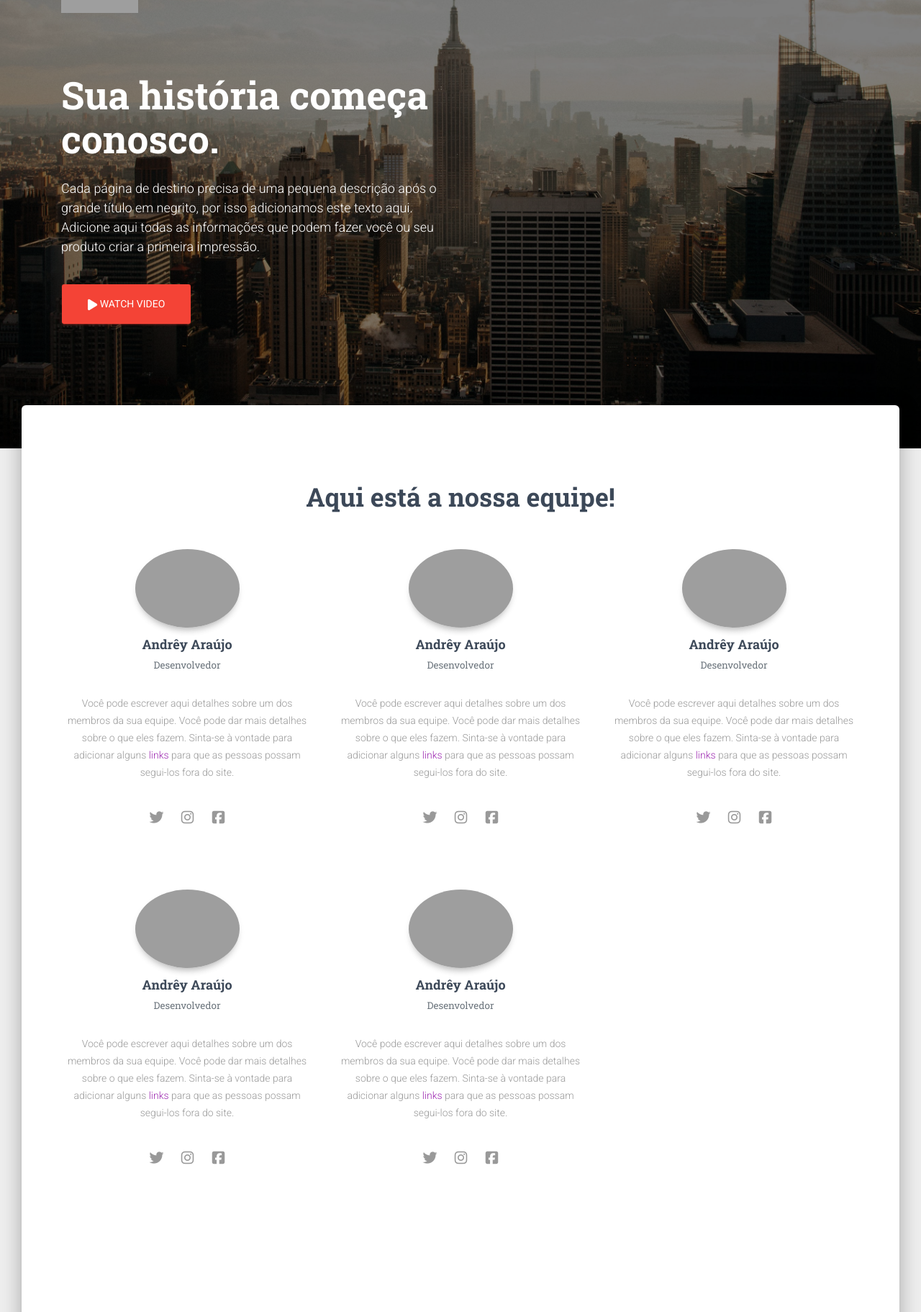
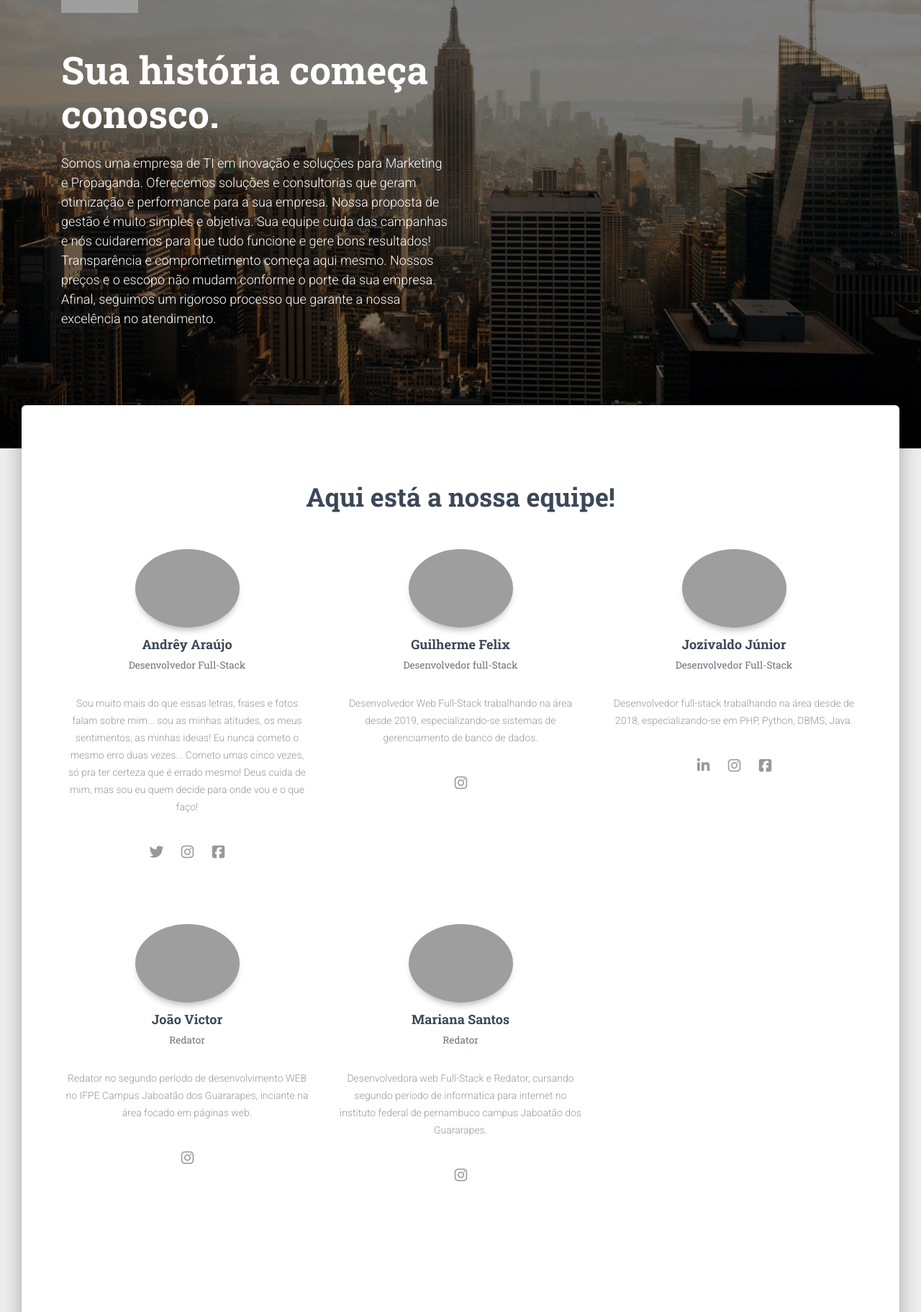
Before and after one commit to andreyaraujo/desabroche, a PHP site: page /equipe.php in a window 1280 px wide. Shown: the part 97-1920 px from the top of the page at 72% size. Run offline with PHP 8.4, Linux system fonts and the light colour scheme; some libraries are stand-ins or nearby versions; grey boxes are pictures that could not be loaded.

Commit message:
Add files via upload

```diff
--- a/About US.php
+++ b/About US.php
@@ -106,7 +106,7 @@
         <script>
           document.write(new Date().getFullYear())
         </script>, feito com <i class="material-icons">favorite</i> por
-        <a href="#" target="_blank">Projeto:YI</a> para a web.
+        <a href="equipe.php">Projeto:YI</a> para a web.
       </div>
     </div>
   </footer>
--- a/equipe.php
+++ b/equipe.php
@@ -56,11 +56,15 @@
       <div class="row">
         <div class="col-md-6">
           <h1 class="title">Sua história começa conosco.</h1>
-          <h4>Cada página de destino precisa de uma pequena descrição após o grande título em negrito, por isso adicionamos este texto aqui. Adicione aqui todas as informações que podem fazer você ou seu produto criar a primeira impressão.</h4>
+          <h4>Somos uma empresa de TI em inovação e soluções para Marketing e Propaganda.
+            Oferecemos soluções e consultorias que geram otimização e performance para a sua empresa.
+            Nossa proposta de gestão é muito simples e objetiva. Sua equipe cuida das campanhas e nós cuidaremos para que tudo funcione e gere bons resultados!
+            Transparência e comprometimento começa aqui mesmo.
+            Nossos preços e o escopo não mudam conforme o porte da sua empresa. Afinal, seguimos um rigoroso processo que garante a nossa excelência no atendimento.</h4>
           <br>
-          <a href="https://www.youtube.com/watch?v=dQw4w9WgXcQ" target="_blank" class="btn btn-danger btn-raised btn-lg">
+          <!-- <a href="https://www.youtube.com/watch?v=dQw4w9WgXcQ" target="_blank" class="btn btn-danger btn-raised btn-lg">
             <i class="fa fa-play"></i> Watch video
-          </a>
+          </a> -->
         </div>
       </div>
     </div>
@@ -79,11 +83,13 @@
                   </div>
                   <h4 class="card-title">Andrêy Araújo
                     <br>
-                    <small class="card-description text-muted">Desenvolvedor</small>
+                    <small class="card-description text-muted">Desenvolvedor Full-Stack</small>
                   </h4>
                   <div class="card-body">
-                    <p class="card-description">Você pode escrever aqui detalhes sobre um dos membros da sua equipe. Você pode dar mais detalhes sobre o que eles fazem. Sinta-se à vontade para adicionar alguns
-                      <a href="#">links</a> para que as pessoas possam segui-los fora do site.</p>
+                    <p class="card-description">Sou muito mais do que essas letras, frases e fotos falam sobre mim... sou as minhas atitudes, os meus sentimentos, as minhas ideias!
+                      Eu nunca cometo o mesmo erro duas vezes... Cometo umas cinco vezes, só pra ter certeza que é errado mesmo!
+                      Deus cuida de mim, mas sou eu quem decide para onde vou e o que faço!
+                    </p>
                   </div>
                   <div class="card-footer justify-content-center">
                     <a href="https://twitter.com/andreyaraujored" target="_blank" class="btn btn-link btn-just-icon"><i class="fa fa-twitter"></i></a>
@@ -97,20 +103,20 @@
               <div class="team-player">
                 <div class="card card-plain">
                   <div class="col-md-6 ml-auto mr-auto">
-                    <img src="assets/img/equipe/andrey.jpg" alt="Thumbnail Image" class="img-raised rounded-circle img-fluid">
+                    <img src="assets/img/equipe/guilherme.jpeg" alt="Thumbnail Image" class="img-raised rounded-circle img-fluid">
                   </div>
-                  <h4 class="card-title">Andrêy Araújo
+                  <h4 class="card-title">Guilherme Felix
                     <br>
-                    <small class="card-description text-muted">Desenvolvedor</small>
+                    <small class="card-description text-muted">Desenvolvedor full-Stack</small>
                   </h4>
                   <div class="card-body">
-                    <p class="card-description">Você pode escrever aqui detalhes sobre um dos membros da sua equipe. Você pode dar mais detalhes sobre o que eles fazem. Sinta-se à vontade para adicionar alguns
-                      <a href="#">links</a> para que as pessoas possam segui-los fora do site.</p>
+                    <p class="card-description"> Desenvolvedor Web Full-Stack trabalhando na área desde 2019, especializando-se sistemas de gerenciamento de banco de dados.
+                     <!--  <a href="https://www.instagram.com/p/B64WhDhBigQ/?igshid=1ha7p50qp3xv">para que as pessoas possam segui-los fora do site.</a></p> -->
                   </div>
                   <div class="card-footer justify-content-center">
-                    <a href="https://twitter.com/andreyaraujored" target="_blank" class="btn btn-link btn-just-icon"><i class="fa fa-twitter"></i></a>
-                    <a href="https://www.instagram.com/andrey__araujo/" target="_blank" class="btn btn-link btn-just-icon"><i class="fa fa-instagram"></i></a>
-                    <a href="https://www.facebook.com/andrey.nascimento.904" target="_blank" class="btn btn-link btn-just-icon"><i class="fa fa-facebook-square"></i></a>
+                    <!-- <a href="https://twitter.com/andreyaraujored" target="_blank" class="btn btn-link btn-just-icon"><i class="fa fa-twitter"></i></a> -->
+                    <a href="https://www.instagram.com/p/B64WhDhBigQ/?igshid=1ha7p50qp3xv" target="_blank" class="btn btn-link btn-just-icon"><i class="fa fa-instagram"></i></a>
+                    <!-- <a href="https://www.facebook.com/andrey.nascimento.904" target="_blank" class="btn btn-link btn-just-icon"><i class="fa fa-facebook-square"></i></a> -->
                   </div>
                 </div>
               </div>
@@ -119,20 +125,20 @@
               <div class="team-player">
                 <div class="card card-plain">
                   <div class="col-md-6 ml-auto mr-auto">
-                    <img src="assets/img/equipe/andrey.jpg" alt="Thumbnail Image" class="img-raised rounded-circle img-fluid">
+                    <img src="assets/img/equipe/jozivaldo.jpeg" alt="Thumbnail Image" class="img-raised rounded-circle img-fluid">
                   </div>
-                  <h4 class="card-title">Andrêy Araújo
+                  <h4 class="card-title">Jozivaldo Júnior
                     <br>
-                    <small class="card-description text-muted">Desenvolvedor</small>
+                    <small class="card-description text-muted">Desenvolvedor Full-Stack</small>
                   </h4>
                   <div class="card-body">
-                    <p class="card-description">Você pode escrever aqui detalhes sobre um dos membros da sua equipe. Você pode dar mais detalhes sobre o que eles fazem. Sinta-se à vontade para adicionar alguns
-                      <a href="#">links</a> para que as pessoas possam segui-los fora do site.</p>
+                    <p class="card-description">Desenvolvedor full-stack trabalhando na área desde de 2018, especializando-se em PHP, Python, DBMS, Java.
+                      <!-- <a href="#">para que as pessoas possam segui-los fora do site.</a></p> -->
                   </div>
                   <div class="card-footer justify-content-center">
-                    <a href="https://twitter.com/andreyaraujored" target="_blank" class="btn btn-link btn-just-icon"><i class="fa fa-twitter"></i></a>
-                    <a href="https://www.instagram.com/andrey__araujo/" target="_blank" class="btn btn-link btn-just-icon"><i class="fa fa-instagram"></i></a>
-                    <a href="https://www.facebook.com/andrey.nascimento.904" target="_blank" class="btn btn-link btn-just-icon"><i class="fa fa-facebook-square"></i></a>
+                    <a href="https://www.linkedin.com/in/jozivaldo-júnior-5b4394136" target="_blank" class="btn btn-link btn-just-icon"><i class="fa fa-linkedin"></i></a>
+                    <a href="https://www.instagram.com/jozivaldojunior/" target="_blank" class="btn btn-link btn-just-icon"><i class="fa fa-instagram"></i></a>
+                    <a href="https://www.facebook.com/jozivaldo.junior.7" target="_blank" class="btn btn-link btn-just-icon"><i class="fa fa-facebook-square"></i></a>
                   </div>
                 </div>
               </div>
@@ -141,20 +147,20 @@
               <div class="team-player">
                 <div class="card card-plain">
                   <div class="col-md-6 ml-auto mr-auto">
-                    <img src="assets/img/equipe/andrey.jpg" alt="Thumbnail Image" class="img-raised rounded-circle img-fluid">
+                    <img src="assets/img/equipe/victor.jpeg" alt="Thumbnail Image" class="img-raised rounded-circle img-fluid">
                   </div>
-                  <h4 class="card-title">Andrêy Araújo
+                  <h4 class="card-title">João Victor
                     <br>
-                    <small class="card-description text-muted">Desenvolvedor</small>
+                    <small class="card-description text-muted">Redator</small>
                   </h4>
                   <div class="card-body">
-                    <p class="card-description">Você pode escrever aqui detalhes sobre um dos membros da sua equipe. Você pode dar mais detalhes sobre o que eles fazem. Sinta-se à vontade para adicionar alguns
-                      <a href="#">links</a> para que as pessoas possam segui-los fora do site.</p>
+                    <p class="card-description">Redator no segundo período de desenvolvimento WEB no IFPE Campus Jaboatão dos Guararapes, inciante na área focado em páginas web.
+                    <!--   <a href="https://www.instagram.com/weed_4_need/">links</a> para que as pessoas possam segui-los fora do site.</p> -->
                   </div>
                   <div class="card-footer justify-content-center">
-                    <a href="https://twitter.com/andreyaraujored" target="_blank" class="btn btn-link btn-just-icon"><i class="fa fa-twitter"></i></a>
-                    <a href="https://www.instagram.com/andrey__araujo/" target="_blank" class="btn btn-link btn-just-icon"><i class="fa fa-instagram"></i></a>
-                    <a href="https://www.facebook.com/andrey.nascimento.904" target="_blank" class="btn btn-link btn-just-icon"><i class="fa fa-facebook-square"></i></a>
+
+                    <a href="https://www.instagram.com/weed_4_need/" target="_blank" class="btn btn-link btn-just-icon"><i class="fa fa-instagram"></i></a>
+
                   </div>
                 </div>
               </div>
@@ -163,20 +169,20 @@
               <div class="team-player">
                 <div class="card card-plain">
                   <div class="col-md-6 ml-auto mr-auto">
-                    <img src="assets/img/equipe/andrey.jpg" alt="Thumbnail Image" class="img-raised rounded-circle img-fluid">
+                    <img src="assets/img/equipe/mariana.jpeg" alt="Thumbnail Image" class="img-raised rounded-circle img-fluid">
                   </div>
-                  <h4 class="card-title">Andrêy Araújo
+                  <h4 class="card-title">Mariana Santos
                     <br>
-                    <small class="card-description text-muted">Desenvolvedor</small>
+                    <small class="card-description text-muted">Redator</small>
                   </h4>
                   <div class="card-body">
-                    <p class="card-description">Você pode escrever aqui detalhes sobre um dos membros da sua equipe. Você pode dar mais detalhes sobre o que eles fazem. Sinta-se à vontade para adicionar alguns
-                      <a href="#">links</a> para que as pessoas possam segui-los fora do site.</p>
+                    <p class="card-description">Desenvolvedora web Full-Stack e Redator, cursando segundo período de informatica para internet no instituto federal de pernambuco campus Jaboatão dos Guararapes.
+                      <!-- <a href="https://www.instagram.com/oxemaari/?hl=pt-br">para que as pessoas possam segui-los fora do site.</a></p> -->
                   </div>
                   <div class="card-footer justify-content-center">
-                    <a href="https://twitter.com/andreyaraujored" target="_blank" class="btn btn-link btn-just-icon"><i class="fa fa-twitter"></i></a>
-                    <a href="https://www.instagram.com/andrey__araujo/" target="_blank" class="btn btn-link btn-just-icon"><i class="fa fa-instagram"></i></a>
-                    <a href="https://www.facebook.com/andrey.nascimento.904" target="_blank" class="btn btn-link btn-just-icon"><i class="fa fa-facebook-square"></i></a>
+
+                    <a href="https://www.instagram.com/oxemaari/?hl=pt-br" target="_blank" class="btn btn-link btn-just-icon"><i class="fa fa-instagram"></i></a>
+
                   </div>
                 </div>
               </div>
@@ -275,4 +281,5 @@
     }
   </script>
 </body>
+
 </html>
--- a/index.php
+++ b/index.php
@@ -289,7 +289,7 @@ session_start();
         <script>
           document.write(new Date().getFullYear())
         </script>, feito com <i class="material-icons">favorite</i> por
-        <a href="equipe.php" target="_blank">Projeto:YI</a> para a web.
+        <a href="equipe.php">Projeto:YI</a> para a web.
       </div>
     </div>
   </footer>
```
Also changed, not shown: cad-page.php (+8 -3 lines), logado/index.php (+71 -21 lines), login-page.php (+11 -4 lines).
